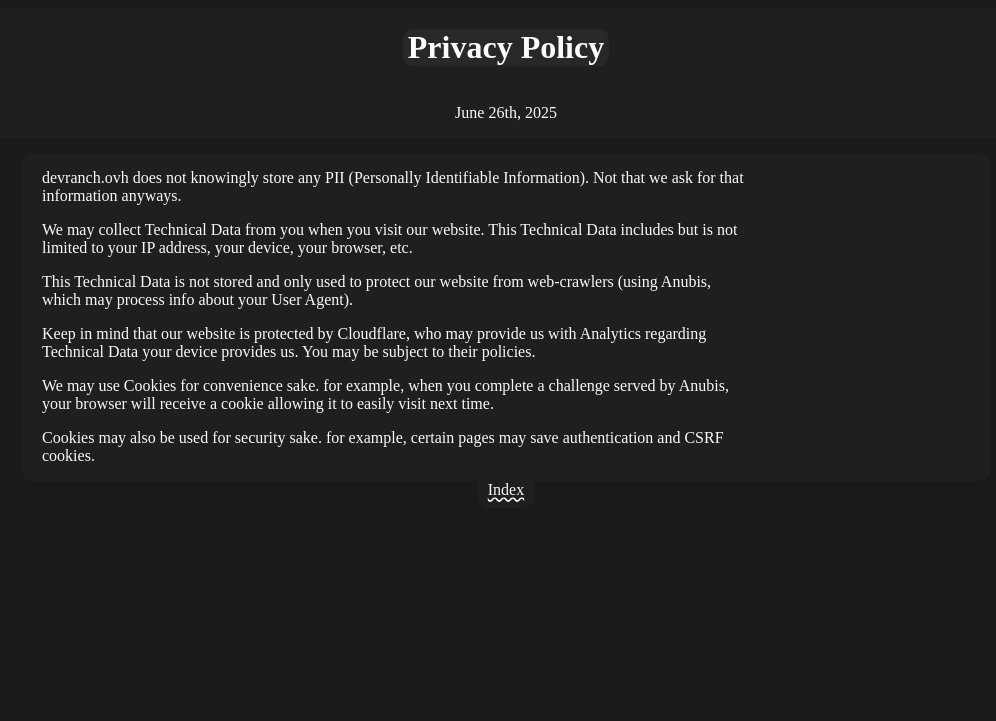
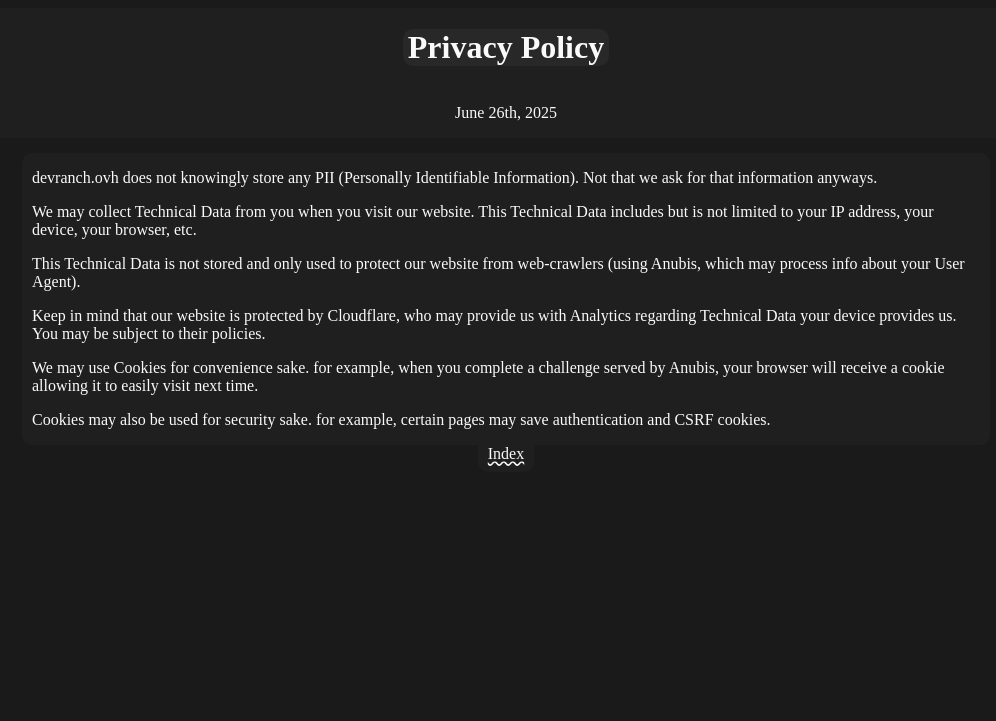
Before and after one commit to BurntRanch/BurntSite, a Django app: page /privacy-policy in a window 1280 px wide. Shown: the top 721 px of the page, without its empty margins (134-1130 px from the left). Run offline with Django 5.2, Linux system fonts and the light colour scheme; some web fonts are replaced.

Commit message:
fix text not fitting the lil bubble

```diff
--- a/BurntBlog/static/style.css
+++ b/BurntBlog/static/style.css
@@ -73,7 +73,7 @@ a {
     border-radius:10px;
 }
 
-#post-content, #post-content * {
+#post-content {
     width: 75%;
     padding-inline: 10px;
 
```
